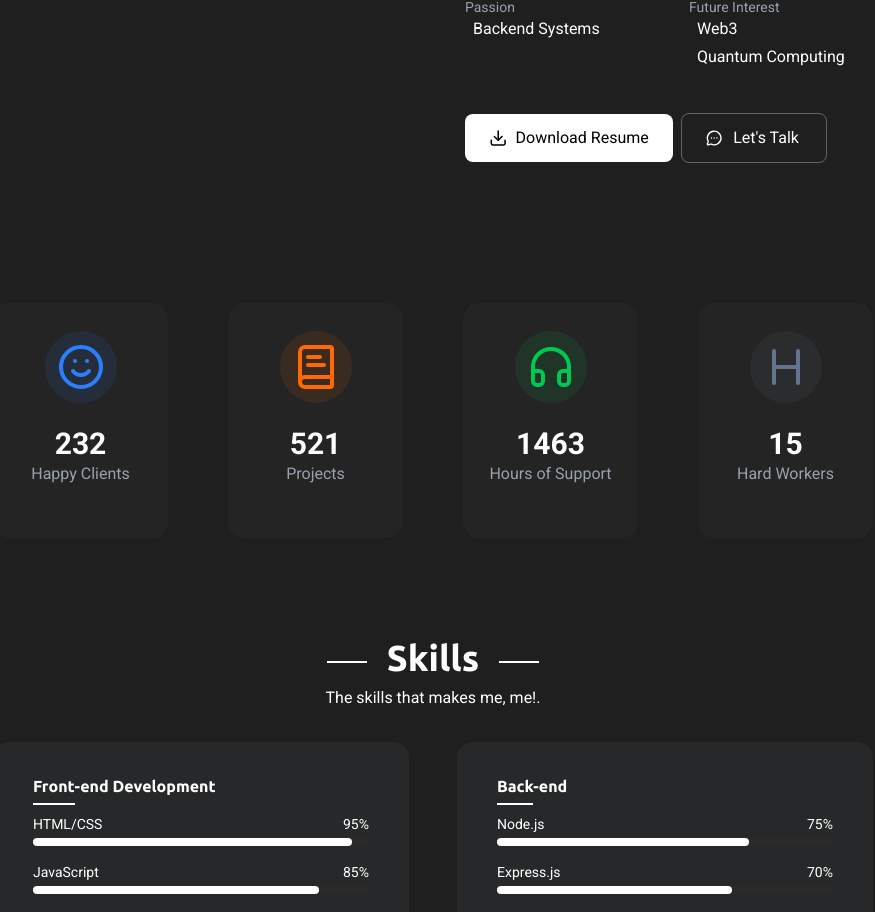
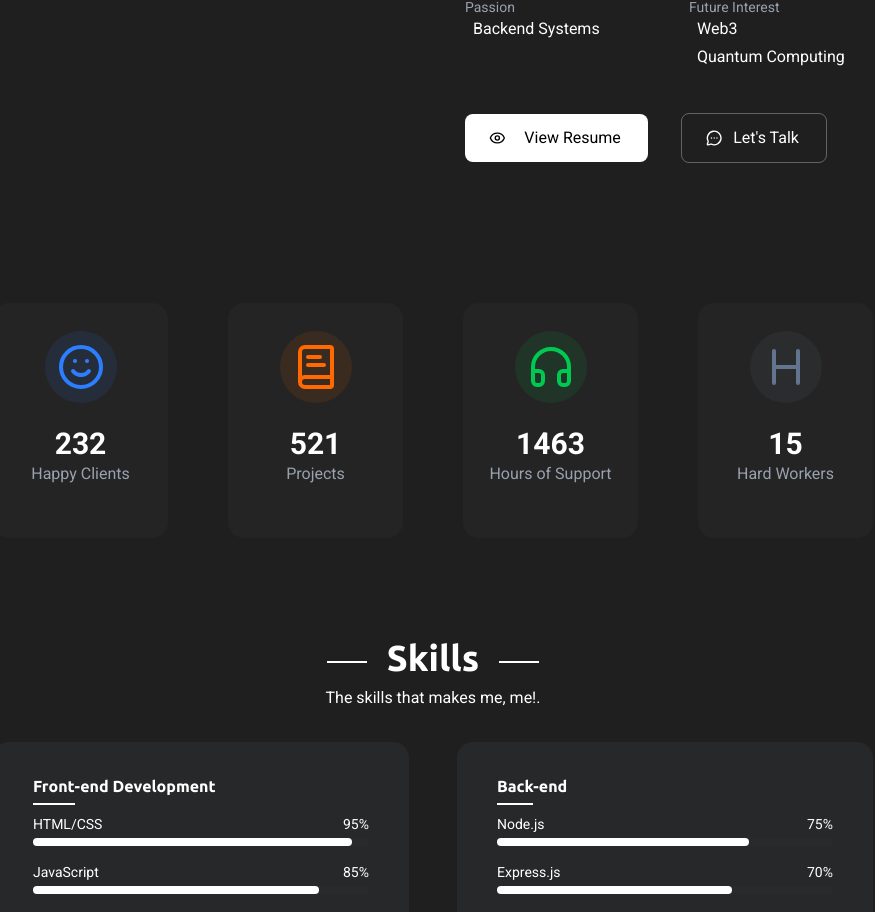
Before and after one commit to IbrahimTajudeen/nexocode, a Next.js app: page / in a window 1280 px wide. Shown: the part 1497-2409 px from the top of the page, without its empty margins (367-1242 px from the left). Built offline with nearby package versions, Linux system fonts and the light colour scheme.

Commit message:
add: added a download link to my cv

```diff
--- a/components/about.tsx
+++ b/components/about.tsx
@@ -1,5 +1,5 @@
 import Image from "next/image";
-import { Mail, Phone, MapPin, Download, MessageCircleMore } from "lucide-react";
+import { Mail, Phone, MapPin, Download, MessageCircleMore, Eye } from "lucide-react";
 import React from "react";
 import Link from "next/link";
 import { motion } from "framer-motion";
@@ -147,8 +147,10 @@ export default function About() {
               whileTap={{ scale: 0.95 }}
               className="px-6 py-3 w-fit rounded-lg flex cursor-pointer bg-white text-black transition-all hover:translate-y-[-5px] hover:text-green-500 hover:bg-green-500/20 hover:shadow-md hover:shadow-green-500"
             >
-              <Download size={22} className="me-2 my-auto" />
-              <span className="inline-block w-full">Download Resume</span>
+              <Link href={'https://nexocode-cv.vercel.app/'} target="_blank" className="flex items-center gap-2 w-full h-full">
+                <Eye size={22} className="me-2 my-auto" />
+                <span className="inline-block w-full">View Resume</span>
+              </Link>
             </motion.button>
 
             <motion.button
--- a/components/cards.tsx
+++ b/components/cards.tsx
@@ -103,7 +103,7 @@ function TestimonialCard({
   avatar,
 }: TestimonialCardProps) {
   return (
-    <div className="relative w-fit rounded-3xl border border-white/10 bg-[#2a2a2a] p-6 text-white shadow-lg mb-10">
+    <div className="relative rounded-3xl border border-white/10 bg-[#2a2a2a] p-6 text-white shadow-lg mb-10">
       {/* Quote Icon */}
       <div className="absolute -top-5 left-6 flex h-10 w-10 items-center justify-center rounded-full bg-[#3a3a3a] text-5xl font-bold text-white shadow">
         <QuoteIcon size={24} className="text-gray-400" />
```
